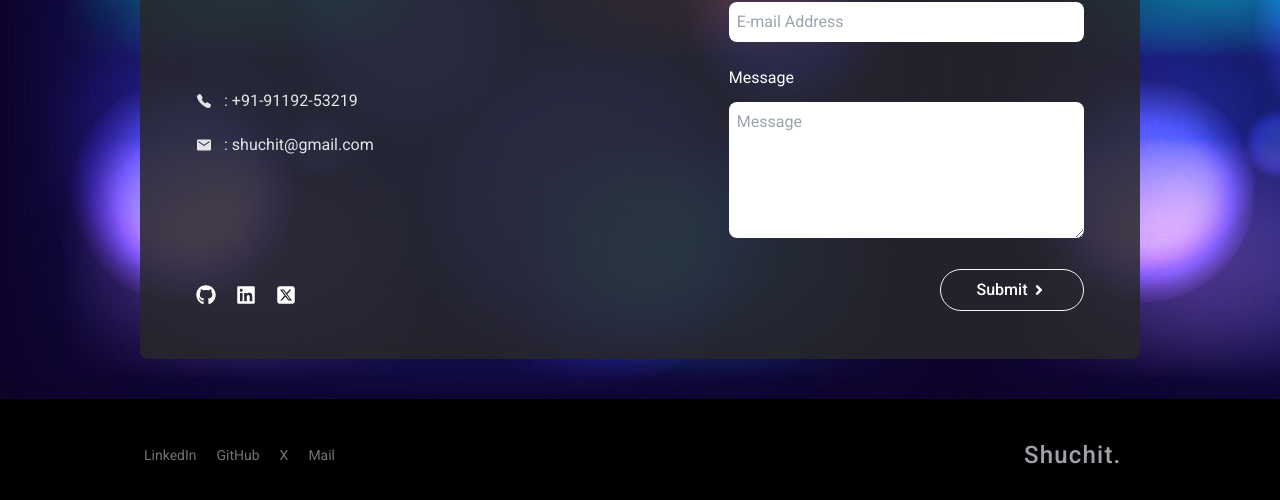
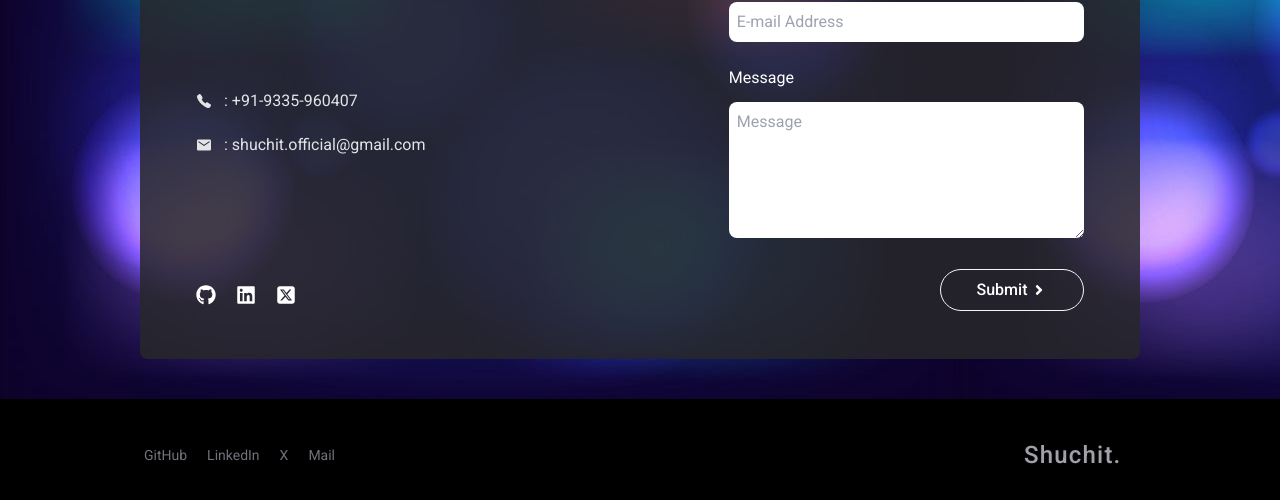
Before and after one commit to Shuchit09/portfolio, a React (Vite) app: page / in a window 1280 px wide. Shown: the part 5362-5862 px from the top of the page. Built offline with nearby package versions, Linux system fonts and the light colour scheme.

Commit message:
Website finally completed with scope to add more functionality in the future, will stay tuned...

```diff
--- a/src/components/Footer.jsx
+++ b/src/components/Footer.jsx
@@ -1,14 +1,20 @@
 import React from 'react'
 
 function Footer() {
+  const data2 = [
+    { title: "GitHub", url: "https://github.com/Shuchit09" },
+    { title: "LinkedIn", url: "http://linkedin.com/in/shuchit-singh" },
+    { title: "X", url: "#" },
+    { title: "Mail", url: "mailto:shuchit.official@gmail.com" },
+  ];
   return (
     <div className="w-full pb-3 lg:pb-5 xl:pb-8">
       <div className='px-36 flex items-center justify-between'>
         <div className="handles flex gap-5 mb:gap-9">
-            {["LinkedIn","GitHub","X","Mail"].map((item,i)=><a href="#"
+            {data2.map((item,i)=><a href={item.url}
             style={{
                 fontFamily:'Roboto'
-            }} className='text-sm text-zinc-500 hover:text-zinc-300'>{item}</a>)}
+            }} className='text-sm text-zinc-500 hover:text-zinc-300'>{item.title}</a>)}
         </div>
         <div className="logo">
           <div className="h-fit w-28 text-semibold">
--- a/src/components/Form.jsx
+++ b/src/components/Form.jsx
@@ -27,31 +27,33 @@ function Form({ image }) {
             <div className="elem text-zinc-200 flex items-center gap-3 mb-5">
               <IoCall />
 
-              <a href="tel:+919119253219">: +91-91192-53219</a>
+              <a href="tel:+919335960407">: +91-9335-960407</a>
             </div>
             <div className="elem text-zinc-200 flex items-center gap-3">
               <IoMdMail />
 
-              <a href="mailto:shuchit@gmail.com">: shuchit@gmail.com</a>
+              <a href="mailto:shuchit.official@gmail.com">
+                : shuchit.official@gmail.com
+              </a>
             </div>
           </div>
 
           <div className="socials flex items-center gap-5 text-xl">
-            <a href="">
+            <a href="https://github.com/Shuchit09">
               <FaGithub></FaGithub>
             </a>
-            <a href="">
+            <a href="http://linkedin.com/in/shuchit-singh">
               <FaLinkedin></FaLinkedin>
             </a>
-            <a href="">
+            <a href="#">
               <FaSquareXTwitter></FaSquareXTwitter>
             </a>
           </div>
         </div>
         <div className="basis-2/5">
           <form
-          onSubmit={(det)=>{
-            console.log(det)
+            onSubmit={(det) => {
+              console.log(det);
               Email.send({
                 Host: "smtp.elasticemail.com",
                 Username: "username",
```
Lines whose indentation alone changed are shown as unchanged.
